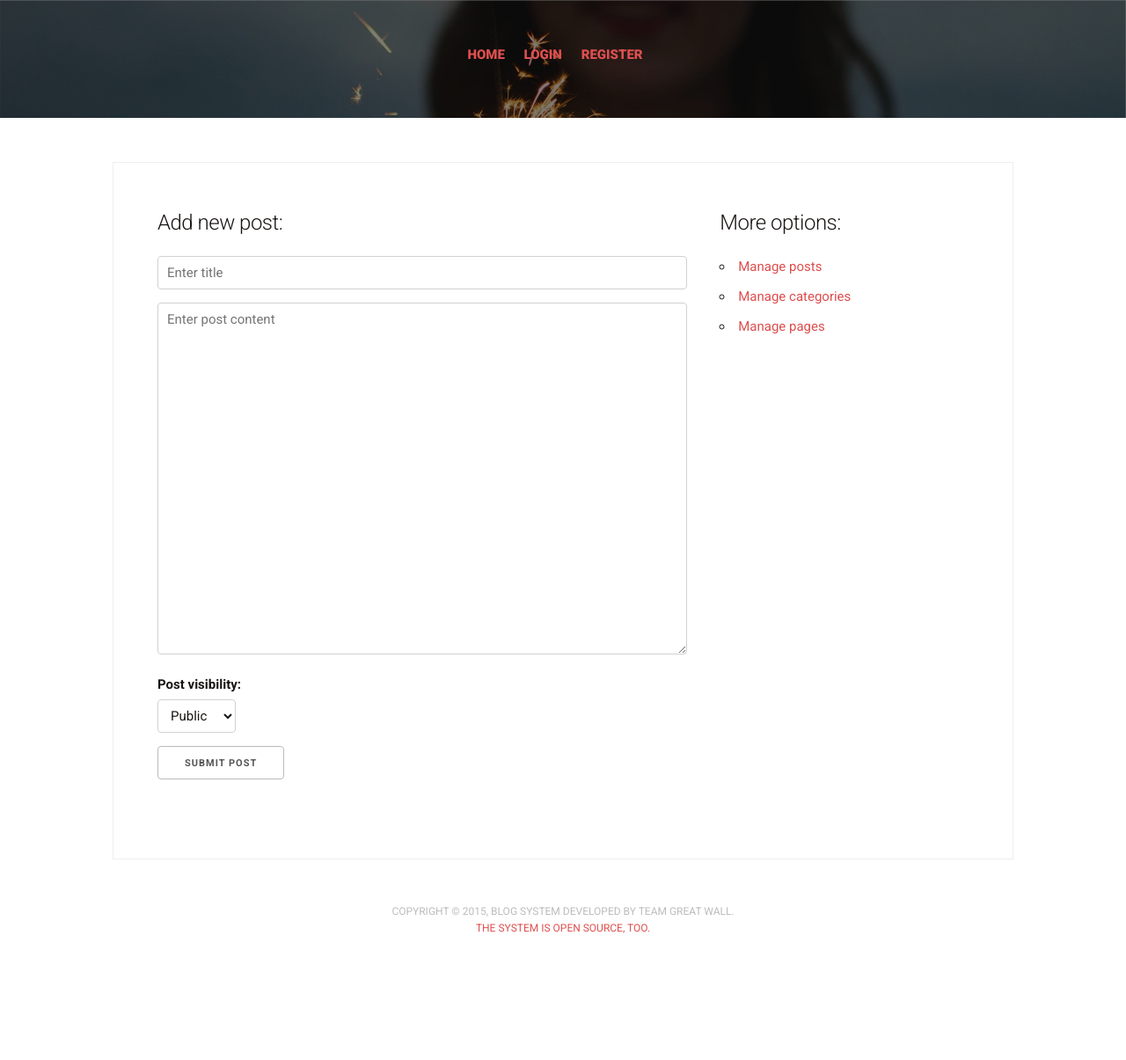
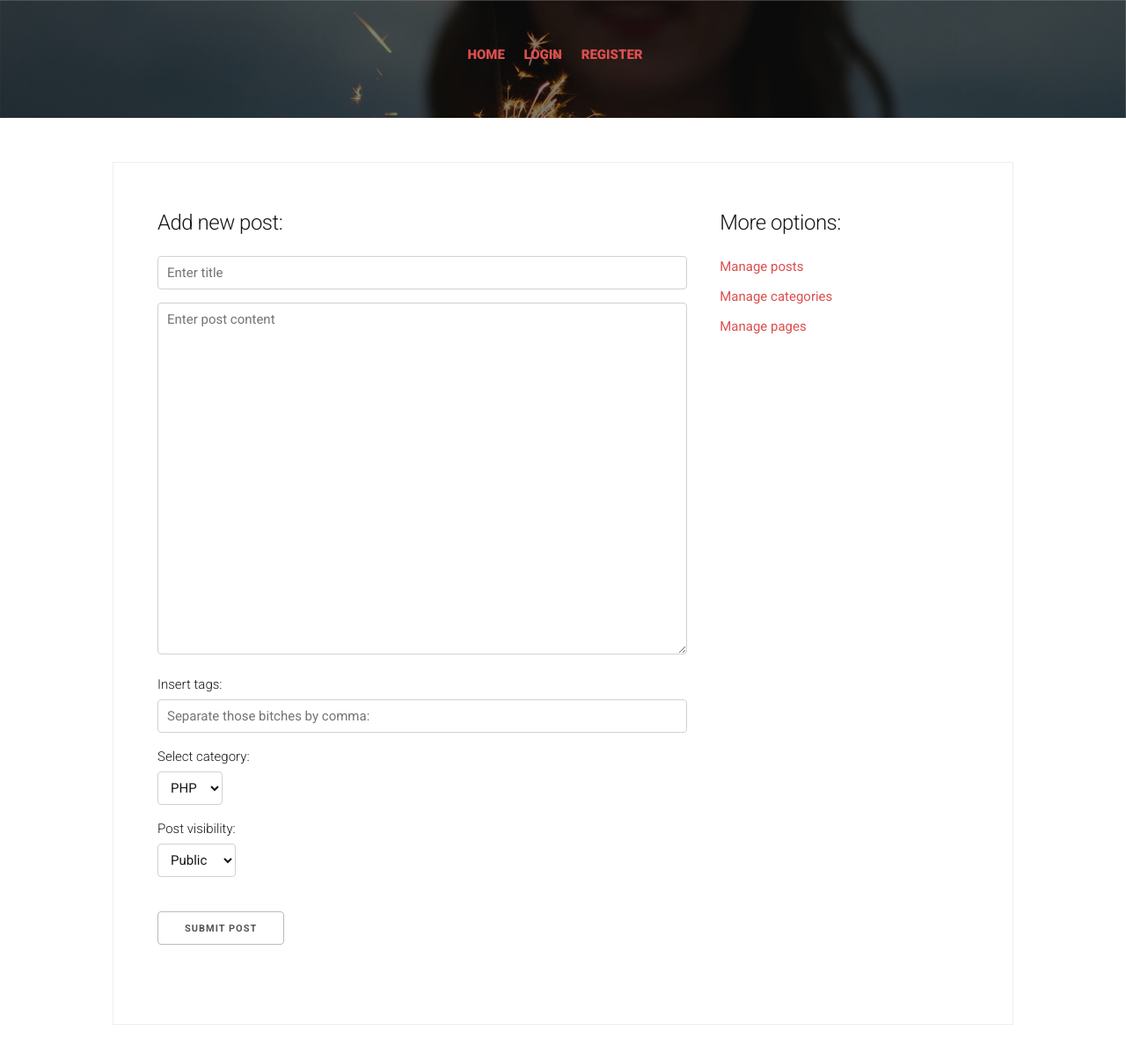
Before and after one commit to brslv/Team-GreatWall-Blog-Project, a PHP site: template app/views/adminView.php in a window 1280 px wide. Shown: the top 1205 px of the page at 88% size. Before the commit the page ends 1061 px from the top, so only its background shows below. Run offline with PHP 8.4, Linux system fonts and the light colour scheme; the template is opened without the code that fills it, so the values that code supplies are empty; some libraries are stand-ins or nearby versions.

Commit message:
Added tags and category selector fields in adminView.

```diff
--- a/app/incl/sidebar.php
+++ b/app/incl/sidebar.php
@@ -1,7 +1,7 @@
         <aside class="four columns sidebar">
             <div class="sidebar-item">
                 <h5>Latest posts</h5>
-                <ul>
+                <ul class="non-bullet">
                     <?php foreach($data as $post) : ?>
                         <li>
                             <a href="<?php echo Config::get('paths', 'root') ?>post/show/<?php echo $d['id']; ?>">
@@ -15,7 +15,7 @@
             <div class="sidebar-item">
                 <h5>Categories</h5>
 
-                <ul>
+                <ul class="non-bullet">
                     <li><a href="">Some links</a></li>
                     <li><a href="">Some links</a></li>
                     <li><a href="">Some links</a></li>
@@ -27,7 +27,7 @@
             <div class="sidebar-item">
                 <h5>Most popular tags</h5>
 
-                <ul>
+                <ul class="non-bullet">
                     <li><a href="">Some links</a></li>
                     <li><a href="">Some links</a></li>
                     <li><a href="">Some links</a></li>
--- a/app/views/adminView.php
+++ b/app/views/adminView.php
@@ -12,14 +12,26 @@
 
             <form action="" method="POST">
                 <input type="text" name="postTitle" class="full-input" placeholder="Enter title" /> <br />
+
                 <textarea name="postContent" class="full-textarea" placeholder="Enter post content"></textarea> <br />
-                <?php // TODO: Add category select option. ?>
+
+                <label for="postTags">Insert tags: </label>
+                <input class="full-input" type="text" name="postTags" placeholder="Separate those bitches by comma: " />
+
+                <label for="postCategory">Select category: </label>
+                <select name="postCategory">
+                    <option value="PHP">PHP</option>
+                    <option value="Java">Java</option>
+                </select>
+                <br />
+
                 <label for="postVisibility">Post visibility: </label>
                 <select name="postVisibility">
                     <option value="1">Public</option>
                     <option value="0">Private</option>
                 </select>
-                <br />
+                <br /><br />
+
                 <input type="submit" name="postSubmit" value="Submit post" />
             </form>
         </section>
@@ -27,7 +39,7 @@
         <section class="four columns">
             <h5>More options: </h5>
 
-            <ul>
+            <ul class="non-bullet">
                 <li><a href="">Manage posts</a></li>
                 <li><a href="">Manage categories</a></li>
                 <li><a href="">Manage pages</a></li>
--- a/public/css/sass/_base.scss
+++ b/public/css/sass/_base.scss
@@ -26,3 +26,19 @@ a {
 	color: $c-light;
   	background: $c-accent; /* Gecko Browsers */
 }
+
+ul.non-bullet {
+    list-style: none;
+
+    li {
+        @include fade;
+
+        &:hover {
+            padding-left: 5px;
+        }
+    }
+}
+
+label {
+	font-weight: 300;
+}
--- a/public/css/sass/_layout.scss
+++ b/public/css/sass/_layout.scss
@@ -138,19 +138,6 @@
 }
 
 // Sidebar
-.sidebar {
-    ul {
-        list-style: none;
-
-        li {
-            @include fade;
-
-            &:hover {
-                padding-left: 5px;
-            }
-        }
-    }
-}
 
 // Bottom
 .footer {
--- a/public/css/style.css
+++ b/public/css/style.css
@@ -888,6 +888,19 @@ a {
   background: #de4f4f;
   /* Gecko Browsers */ }
 
+ul.non-bullet {
+  list-style: none; }
+  ul.non-bullet li {
+    -webkit-transition: all .3s;
+    -moz-transition: all .3s;
+    -o-transition: all .3s;
+    transition: all .3s; }
+    ul.non-bullet li:hover {
+      padding-left: 5px; }
+
+label {
+  font-weight: 300; }
+
 /**
  * layout.scss
  *
@@ -993,16 +1006,6 @@ a {
   text-align: center;
   margin: 0 auto; }
 
-.sidebar ul {
-  list-style: none; }
-  .sidebar ul li {
-    -webkit-transition: all .3s;
-    -moz-transition: all .3s;
-    -o-transition: all .3s;
-    transition: all .3s; }
-    .sidebar ul li:hover {
-      padding-left: 5px; }
-
 .footer {
   color: #bcbcbc;
   font-size: 12px;
```
Also changed, not shown: 1 other file.
